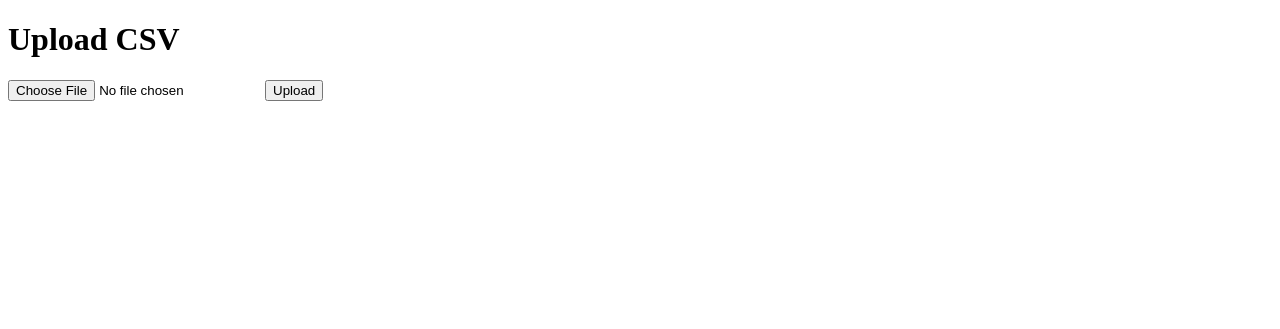
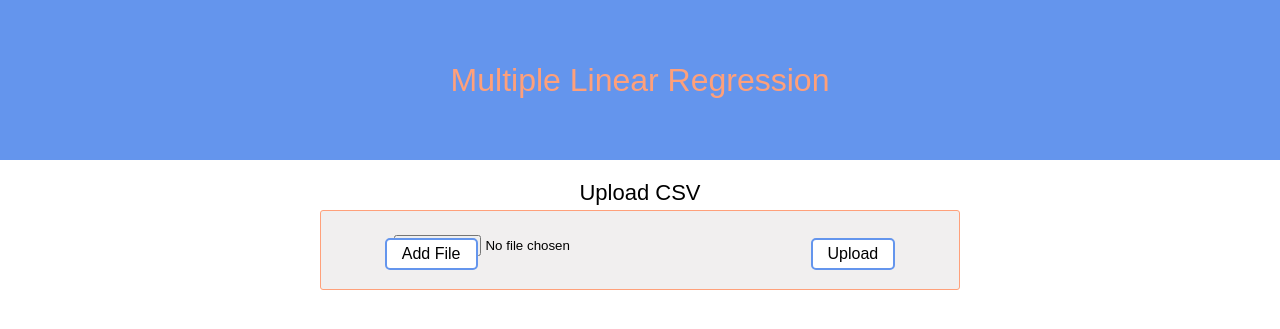
Before and after one commit to avinashpai/Multiple-Linear-Regression-Web-App, a Flask app: page / in a window 1280 px wide. Shown: the top 329 px of the page. Run offline with Flask 2, Linux system fonts and the light colour scheme.

Commit message:
CSS stlying

```diff
--- a/server.py
+++ b/server.py
@@ -34,6 +34,7 @@ from sklearn import metrics
 from flask import Flask, flash, request, redirect, url_for, render_template
 from werkzeug.utils import secure_filename
 from io import BytesIO
+
 
 UPLOAD_FOLDER = "/Users/avinashpai/Documents/flask_model/uploads"
 ALLOWED_EXTENSIONS = {"csv"}
@@ -131,7 +132,9 @@ def upload_file():
                 column.replace(" ", "_").lower() for column in data
             ]
 
-            return redirect(url_for("table", filename=filename))
+            return redirect(
+                url_for("table", filename=os.path.splitext(filename)[0])
+            )
     return render_template("upload.html")
 
 
@@ -147,7 +150,10 @@ def table(filename):
 
         return redirect(
             url_for(
-                "model", filename=filename, features=features, dep_var=dep_var
+                "model",
+                filename=os.path.splitext(filename)[0],
+                features=features,
+                dep_var=dep_var,
             )
         )
 
@@ -155,10 +161,11 @@ def table(filename):
     # NOTES:
     # use the html templating to create a page and render this along with the
     # prompt to users to pick features to plot
+
     return render_template(
         "table.html",
-        filename=filename,
-        tables=[data.to_html(classes="data", header="true")],
+        filename=os.path.splitext(filename)[0],
+        tables=[data.to_html(classes="mystyle")],
         option_list=list(data.columns),
     )
 
@@ -191,7 +198,7 @@ def model(filename, features, dep_var):
                 "plot.html",
                 model_fig=model_fig,
                 metrics=metrics_dict,
-                filename=filename,
+                filename=os.path.splitext(filename)[0],
             )
         elif "test_features" in request.form and re.match(
             NUM_LIST, request.form["test_features"]
@@ -210,7 +217,7 @@ def model(filename, features, dep_var):
                 "plot.html",
                 model_fig=model_fig,
                 metrics=metrics_dict,
-                filename=filename,
+                filename=os.path.splitext(filename)[0],
                 pred=pred,
             )
 
@@ -231,4 +238,6 @@ def model(filename, features, dep_var):
         fig.savefig(buf, format="png")
         fig_data.append(base64.b64encode(buf.getbuffer()).decode("ascii"))
 
-    return render_template("plot.html", fig_data=fig_data, filename=filename)
+    return render_template(
+        "plot.html", fig_data=fig_data, filename=os.path.splitext(filename)[0]
+    )
--- a/static/style.css
+++ b/static/style.css
@@ -1,3 +1,126 @@
-#container {
-    overflow: auto;
+* {
+  margin: 0;
+  padding: 0;
+  box-sizing: border-box;
 }
+
+.page-title {
+  width: 100%;
+  display: flex;
+  justify-content: center;
+  align-items: center;
+  background-color: cornflowerblue;
+  height: 20vh;
+}
+
+.page-title h1 {
+  font-family: sans-serif;
+  font-weight: 400;
+  color: lightsalmon;
+}
+
+.format-field {
+  display: flex;
+  width: 50%;
+  height: 10vh;
+  justify-content: space-evenly;
+  align-items: center;
+  margin: 0 auto;
+  background-color: rgb(241, 239, 239);
+  border: 1px solid lightsalmon;
+  border-radius: 3px;
+  margin-top: 50px;
+  position: relative;
+}
+
+.form-heading {
+  position: absolute;
+  bottom: 107%;
+  left: auto;
+}
+
+.form-heading h2 {
+  font-family: sans-serif;
+  font-weight: 300;
+  font-size: 22px;
+}
+
+.submit-btn,
+.file-btn {
+  padding: 5px 15px;
+  background: white;
+  color: black;
+  border: 2px solid cornflowerblue;
+  cursor: pointer;
+  -webkit-border-radius: 5px;
+  border-radius: 5px;
+  transition-duration: 0.4s;
+  font: 1em sans-serif;
+}
+
+.file-btn:hover,
+.submit-btn:hover {
+  background-color: cornflowerblue;
+  color: white;
+}
+
+.file-btn:active,
+.submit-btn:active {
+  background-color: rgb(49, 112, 230);
+}
+
+.submit-btn {
+  position: absolute;
+  right: 10%;
+  top: 35%;
+}
+
+.file-btn {
+  position: absolute;
+  left: 10%;
+  top: 35%;
+}
+
+#browse-btn {
+  position: absolute;
+  left: 11.5%;
+  bottom: 33px;
+}
+
+#submit-query {
+  position: static;
+  display: block;
+}
+
+.back-btn {
+  display: flex;
+  position: absolute;
+  top: 20px;
+  left: 20px;
+  border-radius: 50%;
+  height: 40px;
+  width: 40px;
+  background-color: gray;
+  justify-content: center;
+  align-items: center;
+}
+
+.back-btn a {
+  font-family: sans-serif;
+  font-size: 16px;
+  color: lightsalmon;
+  text-decoration: none;
+}
+
+.back-btn a:hover {
+  transform: scale(1.3);
+}
+
+.back-btn a:visited {
+  color: lightsalmon;
+}
+
+.table-form {
+  width: 50%;
+  margin: 20px auto;
+}
--- a/templates/upload.html
+++ b/templates/upload.html
@@ -2,16 +2,34 @@
 <html>
 
 <head>
-    <title>Multivariate Linear Regression</title>
+    <title>Multiple Linear Regression</title>
     <meta charset="UTF-8">
+    <link rel="stylesheet" href="../static/style.css">
 </head>
 
 <body>
-    <h1>Upload CSV</h1>
-    <form method=post enctype=multipart/form-data>
-        <input type=file name=file>
-        <input type=submit value=Upload>
-    </form>
+    <header class="page-title">
+        <h1>Multiple Linear Regression</h1>
+
+    </header>
+    <div class="format-field">
+        <div class="form-heading">
+            <h2>Upload CSV</h2>
+        </div>
+        <form method=post enctype=multipart/form-data>
+            <input id="browse-btn" type=file name=file>
+            <span class="file-btn">Add File</span>
+            <input class="submit-btn" type=submit value=Upload>
+        </form>
+    </div>
+
+    <script>
+        let fileBtn = document.querySelector(".file-btn");
+        let browseBtn = document.querySelector("#browse-btn");
+        fileBtn.addEventListener('click', (e) => {
+            browseBtn.click();
+        })
+    </script>
 </body>
 
 </html>
```
Also changed, not shown: requirements.txt (added, +68 -0 lines), static/df_style.css (added, +22 -0 lines), templates/plot.html (+34 -16 lines), templates/table.html (+17 -11 lines).
